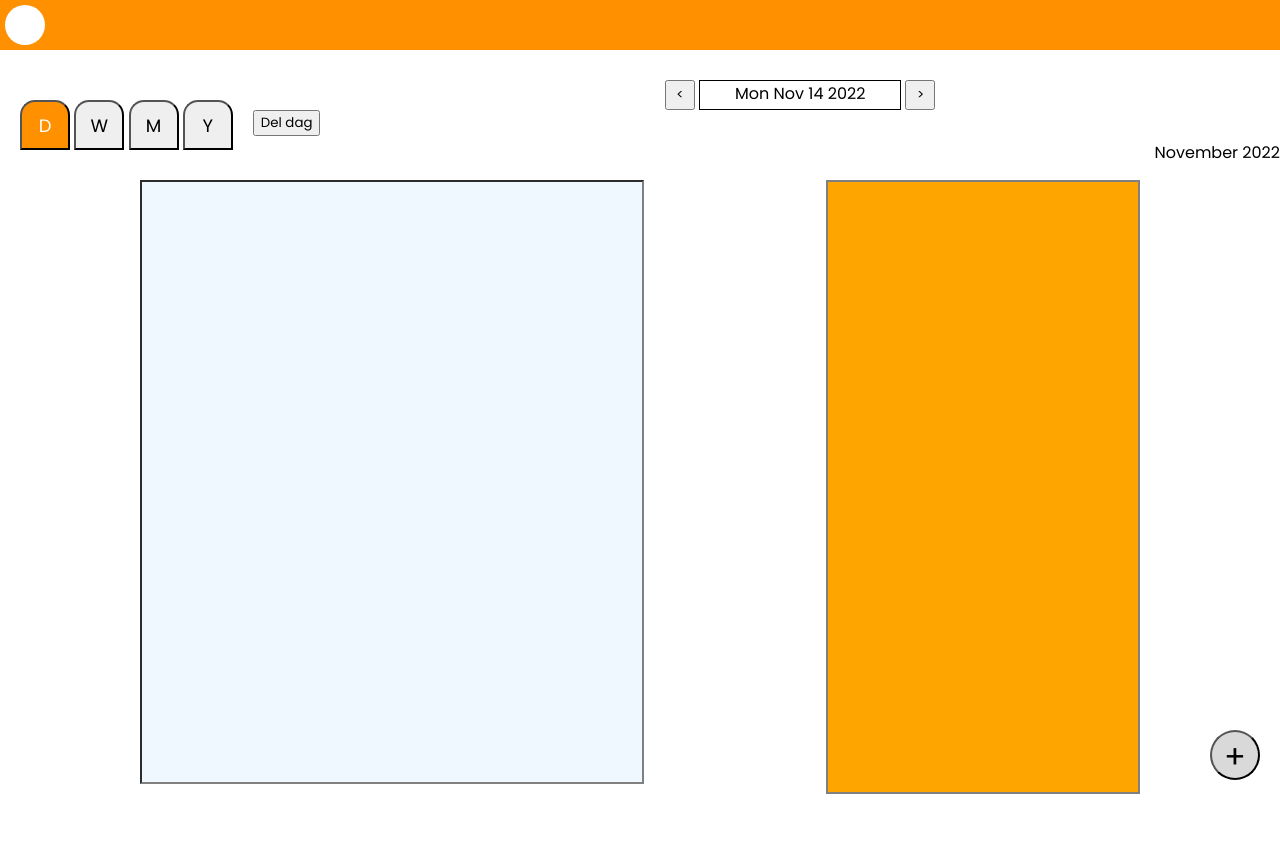
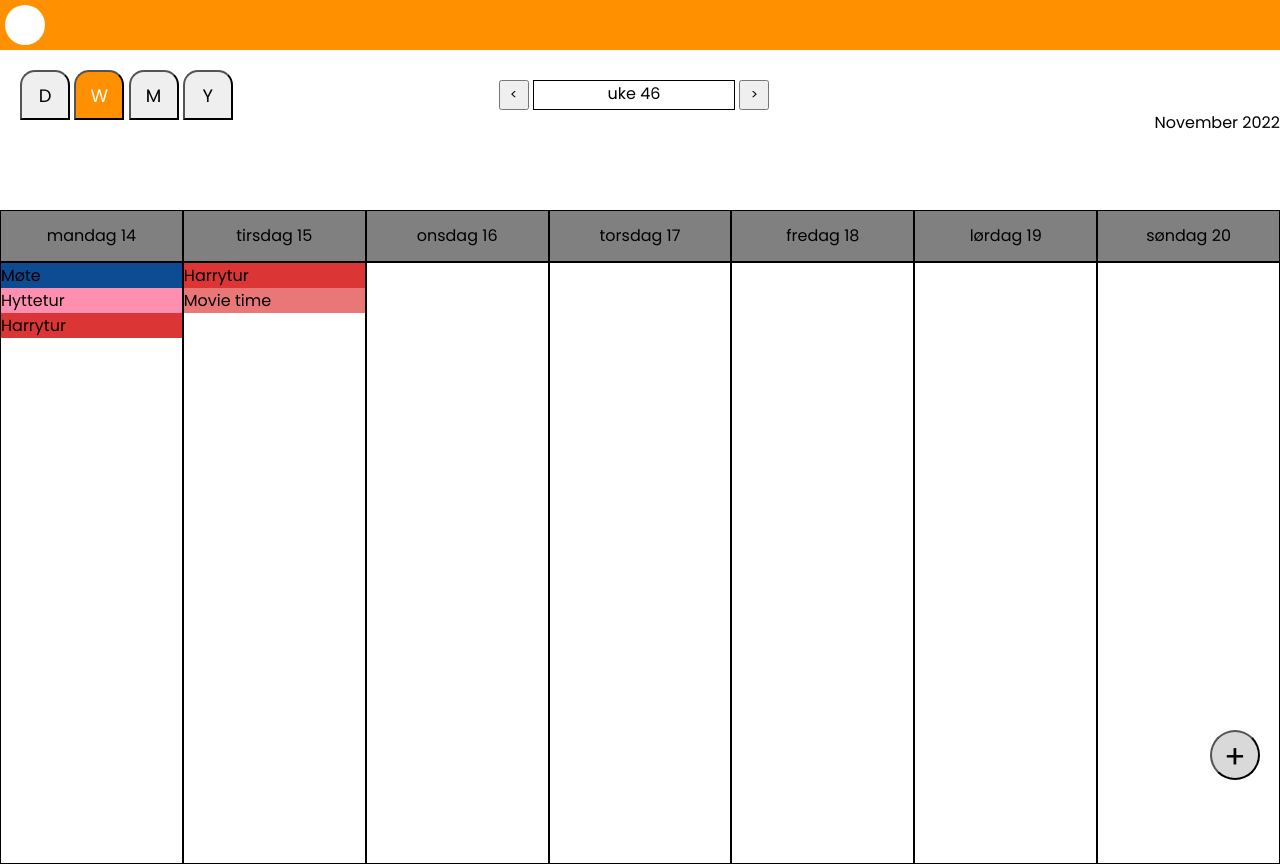
Before and after one commit to Flygonyu/kallender-project, a plain HTML site: page index.html in a window 1280 px wide. Before the commit the page ends 800 px from the top, so only its background shows below. Drawn offline with Linux system fonts and the light colour scheme.

Commit message:
weekView added

```diff
--- a/CSS/style.css
+++ b/CSS/style.css
@@ -94,14 +94,15 @@ body{
     position: relative;
     top:5px;
 }
-.dayButton{
+.chosenButton{
     background-color: rgb(255, 145, 0);
     color: white;
 }
 
 .dayPicker{
-    margin: 30px;
+    margin: 30px 70vw 0 30vw;
     text-align: center;
+    min-width:500px;
     /* width: 700px; */
     /* clear:right; */
 }
@@ -260,3 +261,26 @@ body{
     text-align: right;
     margin-right: 10px;
 }
+
+.weekGrid{
+    display: grid;
+    grid-template-columns: 1fr 1fr 1fr 1fr 1fr 1fr 1fr;
+    /* grid-template-rows: 50px auto; */
+    margin-top: 100px;
+    min-width: 1000px;
+}
+
+.weekHeader{
+    height: 50px;
+    width: auto;
+    background-color: gray;
+    border: 1px solid black;
+    text-align: center;
+    line-height: 50px;
+}
+
+.weekDayContent{
+    border: 1px solid black;
+    height: 600px;
+    /* height: fit-content; */
+}
--- a/JS/controllers/controller.js
+++ b/JS/controllers/controller.js
@@ -101,3 +101,20 @@ function closeEdit(){
   // model.inputs.calendar.selectedEventId=null;
   updateView();
 }
+
+function getWeek(date) {
+  date.setHours(0, 0, 0, 0);
+  // Thursday in current week decides the year.
+  date.setDate(date.getDate() + 3 - (date.getDay() + 6) % 7);
+  // January 4 is always in week 1.
+  var week1 = new Date(date.getFullYear(), 0, 4);
+  // Adjust to Thursday in week 1 and count number of weeks from date to week1.
+  return 1 + Math.round(((date.getTime() - week1.getTime()) / 86400000
+                        - 3 + (week1.getDay() + 6) % 7) / 7);
+}
+
+function changeView(screen){
+  model.app.currentPage=screen;
+  model.inputs.calendar.selectedEventId=null;
+  updateView();
+}
--- a/JS/model.js
+++ b/JS/model.js
@@ -2,7 +2,7 @@ const model = {
   //app
   app: {
     currentUser: 1, //admin, Vanja
-    currentPage: "dayView", //signIn, createAccount, dayView,
+    currentPage: "weekView", //signIn, createAccount, dayView,
     //weekView, monthView, yearView,
   },
 
@@ -93,40 +93,40 @@ const model = {
 
   events: [
     {
-      startDate: new Date("2022-11-08"),
-      endDate: new Date("2022-11-08"),
+      startDate: new Date("2022-11-14 01:00:00"),
+      endDate: new Date("2022-11-14 01:00:00"),
       title: "Møte",
       description: "Møte med Elin",
       createdBy: "Vanja", //if createdBy = currentUser or admin, allow edit
       category: "møte", //if category, lock color picker
-      color: "blue",
+      color: "#0D4C92",
     },
     {
-      startDate: new Date("2022-11-07"),
-      endDate: new Date("2022-11-07"),
+      startDate: new Date("2022-11-14 01:00:00"),
+      endDate: new Date("2022-11-14 01:00:00"),
       title: "Hyttetur",
       description: "Borte fra kontoret, ta kontakt via tlf.",
       createdBy: "Vanja",
       category: null,
-      color: "pink",
+      color: "#FF8FB1",
     },
     {
-      startDate: new Date("2022-11-07"),
-      endDate: new Date("2022-11-10"),
+      startDate: new Date("2022-11-10 01:00:00"),
+      endDate: new Date("2022-11-15 01:00:00"),
       title: "Harrytur",
       description: "Handler bacon.",
       createdBy: "Fredrik",
       category: null,
-      color: "red",
+      color: "#DC3535",
     },
     {
-      startDate: new Date("2022-11-06"),
-      endDate: new Date("2022-11-06"),
+      startDate: new Date("2022-11-15 01:00:00"),
+      endDate: new Date("2022-11-15 01:00:00"),
       title: "Movie time",
       description: "Surf's up best movie.",
       createdBy: "Fredrik",
       category: null,
-      color: "hotPink",
+      color: "#E97777",
     },
   ],
 
--- a/JS/views/dayView.js
+++ b/JS/views/dayView.js
@@ -1,27 +1,30 @@
 let chosenColor= 'orange';
 
 function dayView() {
-
+  let selectedevent=model.inputs.calendar.selectedEventId;
   let html = "";
   html += `
     <div class="dayViewTop">
         <div class="modeButtonsContainer">
-            <button class="modeButton dayButton">D</button>
-            <button class="modeButton">W</button>
-            <button class="modeButton">M</button>
-            <button class="modeButton">Y</button>
+            <button class="modeButton chosenButton">D</button>
+            <button class="modeButton" onclick="changeView('weekView')">W</button>
+            <button class="modeButton" onclick="changeView('weekView')">M</button>
+            <button class="modeButton" onclick="changeView('weekView')">Y</button>
         </div>
+
         <button class="splitDayButton">Del dag</button>
         <div class="dayPicker">
-            <button onclick="previousDate()" class="back">&lt</button>
+            <button onclick="previousDate(${1})" class="back">&lt</button>
             <div class="currentDaySeen">${model.inputs.calendar.currentDay.toDateString()}</div>
-            <button onclick="nextDate()" class="next">&gt</button>
+            <button onclick="nextDate(${1})" class="next">&gt</button>
         </div>
             <div class="currentMonthSeen">
             ${model.months[model.inputs.calendar.currentDay.getMonth()]}
             ${model.inputs.calendar.currentDay.getFullYear()}
             </div>
     </div>
+
+
     <div class="mainDayView">
       <div class="dayOverView">
           ${showEventsThatDay()}
@@ -29,10 +32,9 @@ function dayView() {
 
       <div class="detailsDayOverView" style="background-color:${chosenColor}">
           ${model.inputs.calendar.selectedEventId != null ?
-          `
+          `<button class="submit" onclick="editMoodle()">✎</button>
           ${model.events[model.inputs.calendar.selectedEventId].title}<br>
-          ${model.events[model.inputs.calendar.selectedEventId].startDate}
-          ${model.events[model.inputs.calendar.selectedEventId].endDate}
+          ${moodleSetupLongEvent()}
           ${model.events[model.inputs.calendar.selectedEventId].description}<br>
           Lagt til av ${model.events[model.inputs.calendar.selectedEventId].createdBy}
           `
@@ -46,9 +48,10 @@ function dayView() {
 let toggle=1;
 function getEventsInfo(index) {
 
-       model.inputs.calendar.selectedEventId=index;
-       chosenColor = model.events[model.inputs.calendar.selectedEventId].color
+    model.inputs.calendar.selectedEventId=index;
+    chosenColor = model.events[model.inputs.calendar.selectedEventId].color
     updateView();
+
 }
 
 function showEventsThatDay() {
@@ -57,13 +60,13 @@ function showEventsThatDay() {
 
 // console.log(model.events[0].startDate.toDateString())
 // console.log(typeof model.inputs.calendar.currentDay.toJSON().split("T")[0])
-
+console.log(model.inputs.calendar.currentDay.toJSON())
   for (let i = 0; i < model.events.length; i++) {
     if (model.events[i].startDate.toJSON().split('T')[0] <= model.inputs.calendar.currentDay.toJSON().split('T')[0] &&
     model.events[i].endDate.toJSON().split('T')[0]>= model.inputs.calendar.currentDay.toJSON().split('T')[0]) {
     html += `
       <div class="singleEvent" style="background-color: ${event[i].color};"
-      onclick="getEventsInfo(${i}); ${hiddenInfo=''}">
+      onclick="getEventsInfo(${i})">
       ${model.events[i].title}
       </div>`;
     }
@@ -71,11 +74,11 @@ function showEventsThatDay() {
   return html;
 }
 
-function test(){
-  let d = new Date(new Date().toLocaleDateString()+' '+ new Date().toLocaleTimeString())
-  console.log(d)
-}
-console.log(model.events[2].startDate.toJSON().split('T')[0])
+// function test(){
+//   let d = new Date(new Date().toLocaleDateString()+' '+ new Date().toLocaleTimeString())
+//   console.log(d)
+// }
+// console.log(model.events[2].startDate.toJSON().split('T')[0])
 // "2022-11-07" < "2022-11-08" => true
 
 /*
--- a/JS/views/viewSelector.js
+++ b/JS/views/viewSelector.js
@@ -22,11 +22,15 @@ function selectedPage() {
     html += dayView();
   } else if (model.app.currentPage === "signInView") {
     html = signInView();
+  } else if (model.app.currentPage === "weekView") {
+    html = weekView();
   }
+
   return html;
 }
 
 function showEventMoodle(){
+  resetAddEventMoodle()
   hiddenAdd='';
   updateView();
 }
@@ -38,7 +42,7 @@ function addEventMoodle(){
     <div class="moodle-main-card ${hiddenAdd}">
       <div class="moodle-form  ${errorMsg}">
         <div class="moodle-top">
-          <input class="moodle-title" type="text" oninput="model.inputs.calendar.editEvent.title=this.value" placeholder="tittel">
+          <input class="moodle-title" type="text" oninput="model.inputs.calendar.editEvent.title=this.value" value="${model.inputs.calendar.editEvent.title}" placeholder="tittel">
           <select class="moodle-category" onchange="model.inputs.calendar.editEvent.category=this.value" name="">
             <option value="${null}">Velg en kategori</option>
             <option value="møte">møte</option>
@@ -47,13 +51,13 @@ function addEventMoodle(){
           </select>
         </div>
         <div class="moodle-top">
-        <input class="colorPicker" onchange="model.inputs.calendar.editEvent.color=this.value" type="color">
+        <input class="colorPicker" value="${model.inputs.calendar.editEvent.color}" onchange="model.inputs.calendar.editEvent.color=this.value" type="color">
           starter:
-          <input class="datePicker" - onchange="model.inputs.calendar.editEvent.startDate=this.value" type="datetime-local">
+          <input class="datePicker" value="${model.inputs.calendar.editEvent.startDate}" onchange="model.inputs.calendar.editEvent.startDate=this.value" type="datetime-local">
           slutter:
-          <input class="datePicker" onchange="model.inputs.calendar.editEvent.endDate=this.value" type="datetime-local">
+          <input class="datePicker" value="${model.inputs.calendar.editEvent.endDate}" onchange="model.inputs.calendar.editEvent.endDate=this.value" type="datetime-local">
         </div>
-        <input class="moodle-top description" oninput="model.inputs.calendar.editEvent.description=this.value" type="text" placeholder="beskrivelse"><br>
+        <input class="moodle-top description" value="${model.inputs.calendar.editEvent.description}" oninput="model.inputs.calendar.editEvent.description=this.value" type="text" placeholder="beskrivelse"><br>
         <button class="submit" ${disabled} onclick="addEvent()">Legg Til Event</button>
         <button class="cancel" onclick="resetAddEventMoodle()">Avslutt</button>
         ${errorMsg===''?'':moodleErrorMsg()}
@@ -86,7 +90,7 @@ function editEventMoodle(){
           starter:
           <input class="datePicker" value="${model.events[selectedevent].startDate.toISOString().slice(0,16)}" onchange="model.inputs.calendar.editEvent.startDate=this.value" type="datetime-local">
           slutter:
-          <input class="datePicker" value="${model.events[selectedevent].endDate.toISOString().split('T')[0]+'T'+model.events[selectedevent].endDate.toLocaleTimeString().slice(0,5)}" onchange="model.inputs.calendar.editEvent.endDate=this.value" type="datetime-local">
+          <input class="datePicker" value="${model.events[selectedevent].endDate.toISOString().slice(0,16)}" onchange="model.inputs.calendar.editEvent.endDate=this.value" type="datetime-local">
         </div>
         <input class="moodle-top description" value="${model.events[selectedevent].description}" oninput="model.inputs.calendar.editEvent.description=this.value" type="text" placeholder="beskrivelse"><br>
         <button class="submit" ${disabled} onclick="editEvent()">Endre</button>
@@ -113,7 +117,7 @@ function moodleErrorMsg(){
 function infoMoodle(){
   let selectedevent=model.inputs.calendar.selectedEventId;
   let html='';
-  if(selectedevent!=null){
+  if(selectedevent!=null && model.app.currentPage!=='dayView'){
   html=`
     <div class="moodle-main-card ${hiddenInfo}">
       <div class="infoMoodle" style="background-color:${model.events[selectedevent].color};">
@@ -153,11 +157,11 @@ function moodleSetupLongEvent(){
     <div class="moodle-top">
     ${model.dayNames[model.events[selectedevent].startDate.getDay()]}
     ${model.events[selectedevent].startDate.toLocaleDateString('no-NO')}
-    kl. ${model.events[selectedevent].startDate.toLocaleTimeString('no-NO').slice(0,5)}</br>
+    kl. ${model.events[selectedevent].startDate.toISOString().slice(11,16)}</br>
     - <br>
     ${model.dayNames[model.events[selectedevent].endDate.getDay()]}
     ${model.events[selectedevent].endDate.toLocaleDateString('no-NO')}
-    kl. ${model.events[selectedevent].endDate.toLocaleTimeString('no-NO').slice(0,5)}
+    kl. ${model.events[selectedevent].endDate.toISOString().slice(11,16)}
     </div>
     `
   }
--- /dev/null
+++ b/JS/views/weekView.js
@@ -0,0 +1,59 @@
+function weekView(){
+    let html = ``
+    html+= `
+    <div class="">
+        <div class="modeButtonsContainer">
+            <button class="modeButton " onclick="changeView('dayView')">D</button>
+            <button class="modeButton chosenButton" onclick="changeView('weekView')">W</button>
+            <button class="modeButton" onclick="changeView('dayView')">M</button>
+            <button class="modeButton" onclick="changeView('dayView')">Y</button>
+        </div>
+    </div>
+    <div class="dayPicker">
+            <button onclick="previousDate(${7})" class="back">&lt</button>
+            <div class="currentDaySeen">uke ${getWeek(model.inputs.calendar.currentDay)}</div>
+            <button onclick="nextDate(${7})" class="next">&gt</button>
+    </div>
+    <div class="currentMonthSeen">
+            ${model.months[model.inputs.calendar.currentDay.getMonth()]}
+            ${model.inputs.calendar.currentDay.getFullYear()}
+    </div>
+    <div class="weekGrid">
+        ${weekGridView()}
+    </div>
+        `;
+    return html;
+}
+
+function weekGridView(){
+    let html='';
+    let diffDaY=1-model.inputs.calendar.currentDay.getDay()
+    let firstday=new Date(model.inputs.calendar.currentDay.setDate(model.inputs.calendar.currentDay.getDate()+diffDaY))
+    let weekDates=firstday;
+    firstday = new Date(firstday.setHours(+1))
+    let week=0;
+    for (let i = 1; i < model.dayNames.length; i++) {
+        html+=`<div class="weekHeader">${model.dayNames[i]} ${weekDates.getDate()} </div>`;
+        weekDates=new Date(weekDates.setDate(weekDates.getDate()+1));
+    }
+    html+=`<div class="weekHeader">${model.dayNames[0]} ${weekDates.getDate()}</div>`;
+    while(week<7){
+        html+=`<div class="weekDayContent" >${getCurrentDayEvents(firstday)}</div>`;
+        firstday=new Date(firstday.setDate(firstday.getDate()+1));
+      week++;
+    }
+    return html;
+}
+// Se over. Mandag blir satt til 00:00 som gir forrige dag
+
+function getCurrentDayEvents(day){
+    let html='';
+    // console.log(day.toJSON().split('T'))
+    model.events.forEach((event,index)=>{
+        if(event.startDate.toJSON().split('T')[0]<=day.toJSON().split('T')[0]&&
+        event.endDate.toJSON().split('T')[0]>=day.toJSON().split('T')[0]){
+            html+=`<div onclick="getEventsInfo(${index}) ${hiddenInfo=''}" style="background-color: ${event.color};">${event.title}</div>`
+        }
+    })
+    return html
+}
```
Also changed, not shown: JS/controllers/dayViewController.js (+6 -4 lines), JS/controllers/weekViewController.js (added, +8 -0 lines), index.html (+2 -0 lines).
